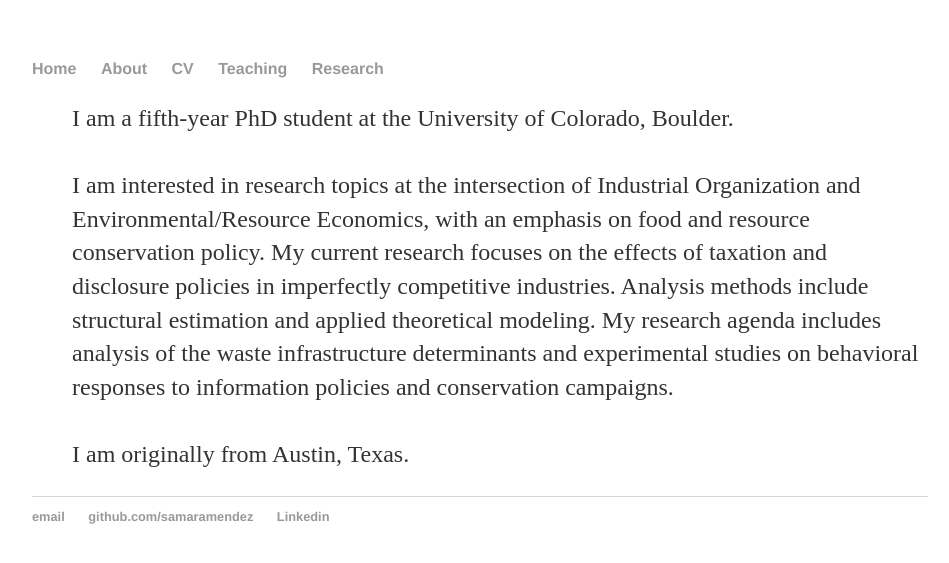
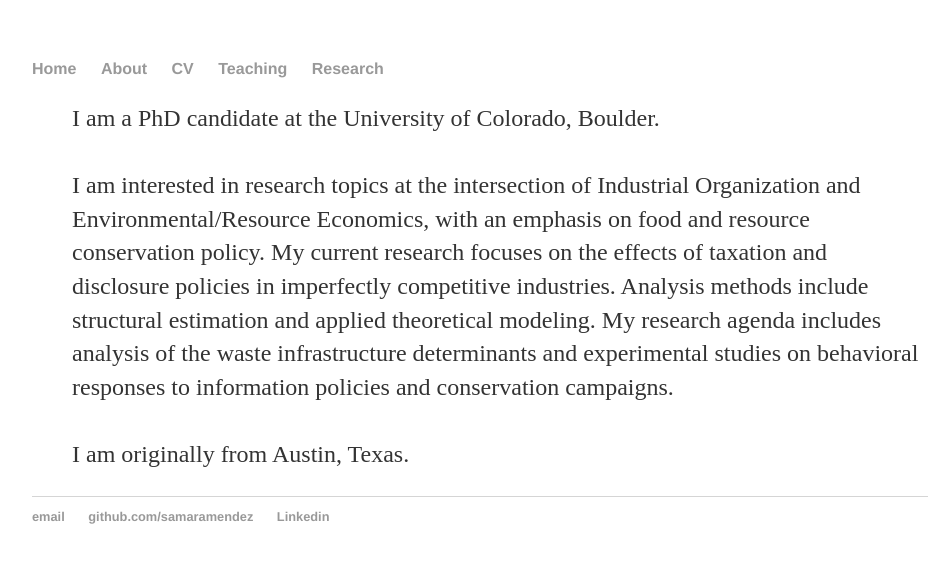
Before and after one commit to samaramendez/samaramendez.github.io, a Jekyll site: the page built from about/index.html, in a window 1280 px wide. Shown: the top 563 px of the page, without its empty margins (160-1109 px from the left). Built offline with Jekyll 4.4.1, drawn with Linux system fonts in a browser that asks for light colours.

Commit message:
change year

```diff
--- a/about/index.html
+++ b/about/index.html
@@ -8,7 +8,7 @@ title: Samara Mendez
 <div class="blurb">
 		<ul>
 
-	<p> I am a fifth-year PhD student at the University of Colorado, Boulder. <br><br> I am interested in research topics at the intersection of Industrial Organization and Environmental/Resource Economics, with an emphasis on food and resource conservation policy.
+	<p> I am a PhD candidate at the University of Colorado, Boulder. <br><br> I am interested in research topics at the intersection of Industrial Organization and Environmental/Resource Economics, with an emphasis on food and resource conservation policy.
 	My current research focuses on the effects of taxation and disclosure policies in imperfectly competitive industries. Analysis methods include structural estimation and applied theoretical modeling. My research agenda includes analysis of the waste infrastructure determinants and experimental studies on behavioral responses to information policies and conservation campaigns.
 
 	<br><br>I am originally from Austin, Texas.</p>
```
